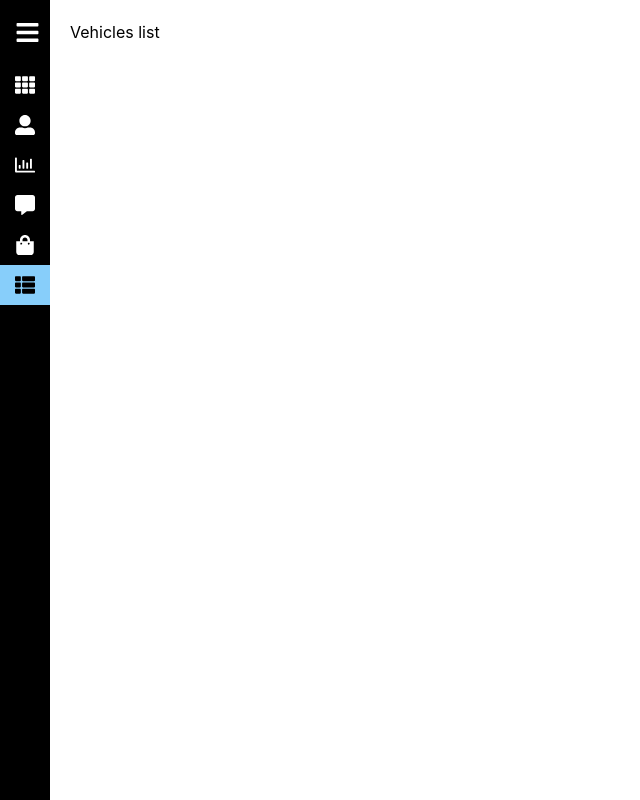
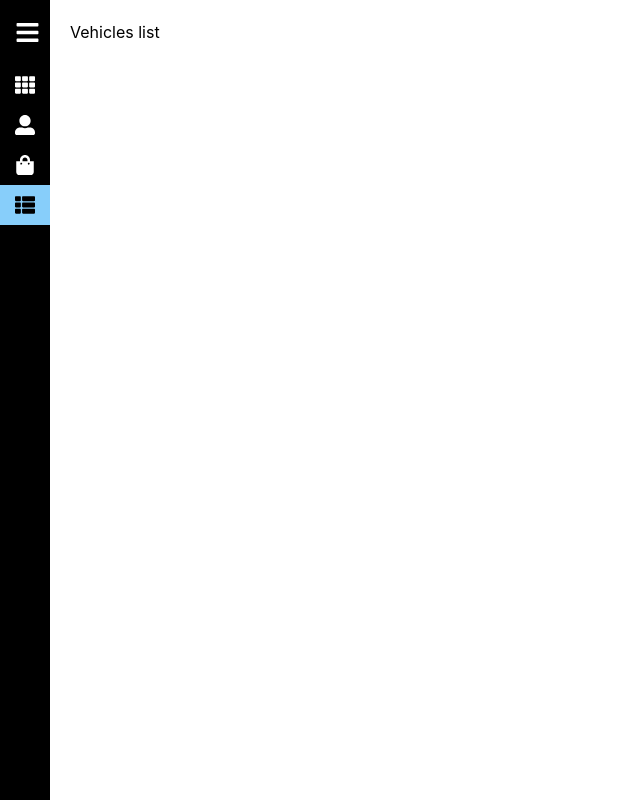
Before and after one commit to Muliro1/Garage-Management-System, a React (Create React App) app in the folder client/: page /vehicles in a window 1280 px wide. Shown: the whole page, without its empty margins (0-640 px from the left). Built offline with nearby package versions, Linux system fonts and the light colour scheme.

Commit message:
deletes components

```diff
--- a/client/src/App.js
+++ b/client/src/App.js
@@ -1,8 +1,6 @@
 import React from 'react';
 import './App.css';
 import { BrowserRouter, Route, Routes } from 'react-router-dom';
-import Invoices from './Components/Invoices';
-import User from './Components/User';
 import Repair from './Components/Repair';
 import Servicing from './Components/Servicing';
 import Sidebar from './Components/Sidebar';
@@ -18,8 +16,6 @@ const App = () => {
           <Route path="/" element={<Technician />} />
           <Route path="/dashboard" element={<Technician />} />
           <Route path="/repair" element={<Repair />} />
-          <Route path="/user" element={<User />} />
-          <Route path="/invoices" element={<Invoices />} />
           <Route path="/servicing" element={<Servicing />} />
           <Route path="/vehicles" element={<Vehicles />} />
         </Routes>
--- a/client/src/Components/Invoices.js
+++ /dev/null
@@ -1,11 +0,0 @@
-import React from 'react';
-
-const Invoices = () => {
-    return (
-        <div>
-            <h1>Invoices</h1>
-        </div>
-    );
-};
-
-export default Invoices;
--- a/client/src/Components/Sidebar.js
+++ b/client/src/Components/Sidebar.js
@@ -3,8 +3,8 @@ import {
     FaTh,
     FaBars,
     FaUserAlt,
-    FaRegChartBar,
-    FaCommentAlt,
+    // FaRegChartBar,
+    // FaCommentAlt,
     FaShoppingBag,
     FaThList
 } from 'react-icons/fa'
@@ -25,16 +25,16 @@ const Sidebar = ({children}) => {
             name:"Repair",
             icon:<FaUserAlt/>
         },
-        {
-            path:"/invoices",
-            name:"Invoices",
-            icon:<FaRegChartBar/>
-        },
-        {
-            path:"/user",
-            name:"User",
-            icon:<FaCommentAlt/>
-        },
+        // {
+        //     path:"/invoices",
+        //     name:"Invoices",
+        //     icon:<FaRegChartBar/>
+        // },
+        // {
+        //     path:"/user",
+        //     name:"User",
+        //     icon:<FaCommentAlt/>
+        // },
         {
             path:"/servicing",
             name:"servicing",
--- a/client/src/Components/User.js
+++ /dev/null
@@ -1,12 +0,0 @@
-import React from 'react';
-
-const User = () => {
-    return (
-        <div>
-
-            <h1>User</h1>
-        </div>
-    );
-};
-
-export default User;
```
